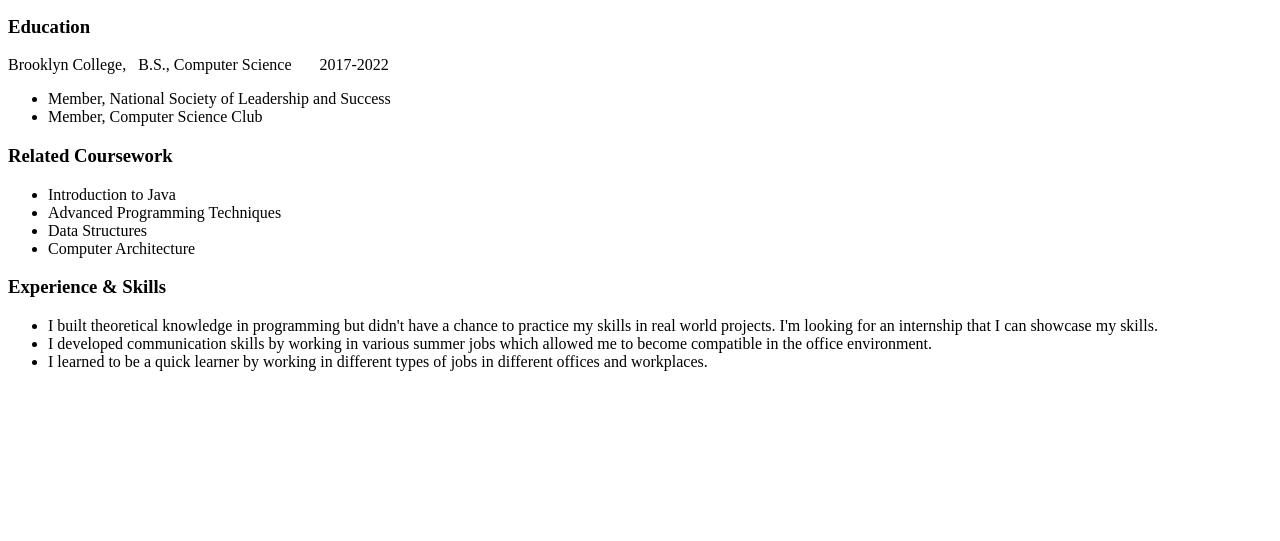
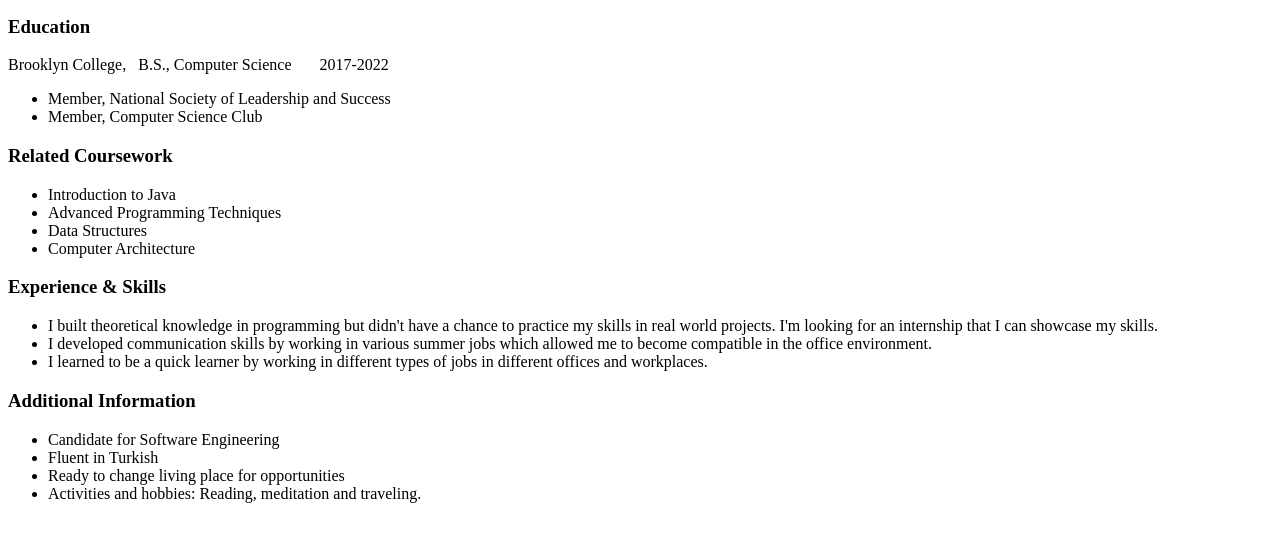
Before and after one commit to Talha112/Talha112.github.io, a plain HTML site: page index.html in a window 1280 px wide. Shown: the part 101-642 px from the top of the page. Drawn offline with Linux system fonts and the light colour scheme.

Commit message:
Update index.html

```diff
--- a/index.html
+++ b/index.html
@@ -26,6 +26,12 @@
 	<li>I learned to be a quick learner by working in different types of jobs in different offices and workplaces.</li>
 </ul>
 
+<h3>Additional Information</h3>
+<ul>
+	<li>Candidate for Software Engineering</li>
+	<li>Fluent in Turkish</li>
+	<li>Ready to change living place for opportunities</li>
+	<li>Activities and hobbies: Reading, meditation and traveling.</li>
 
 </body>
 </html>
```
